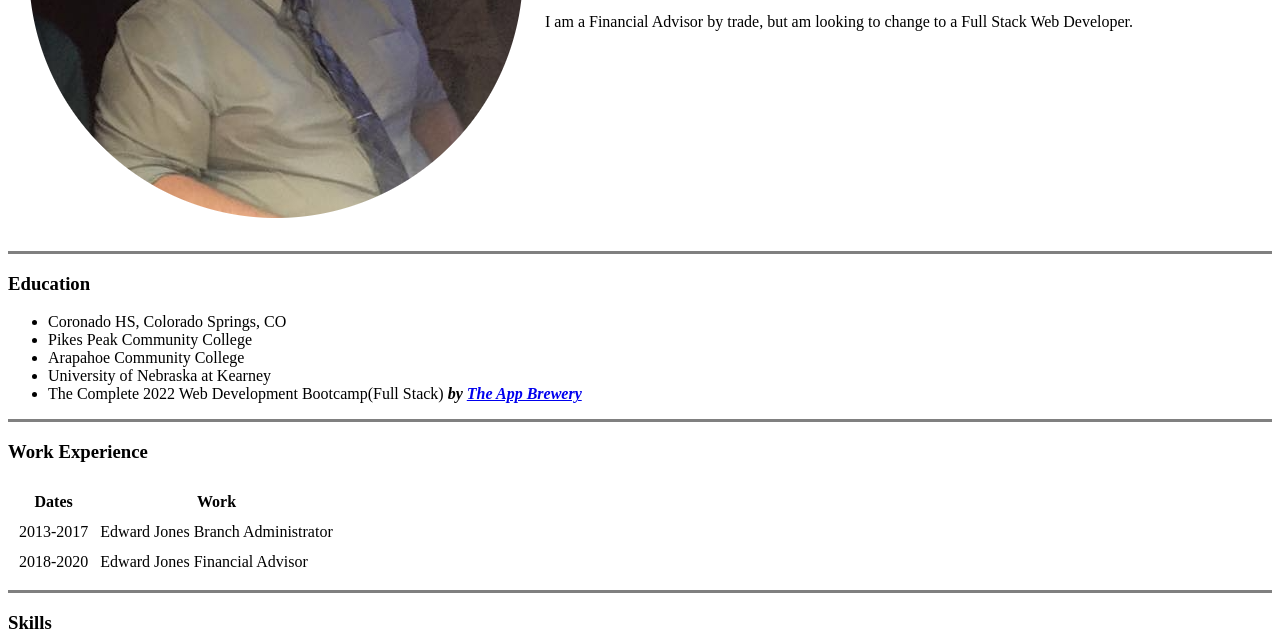
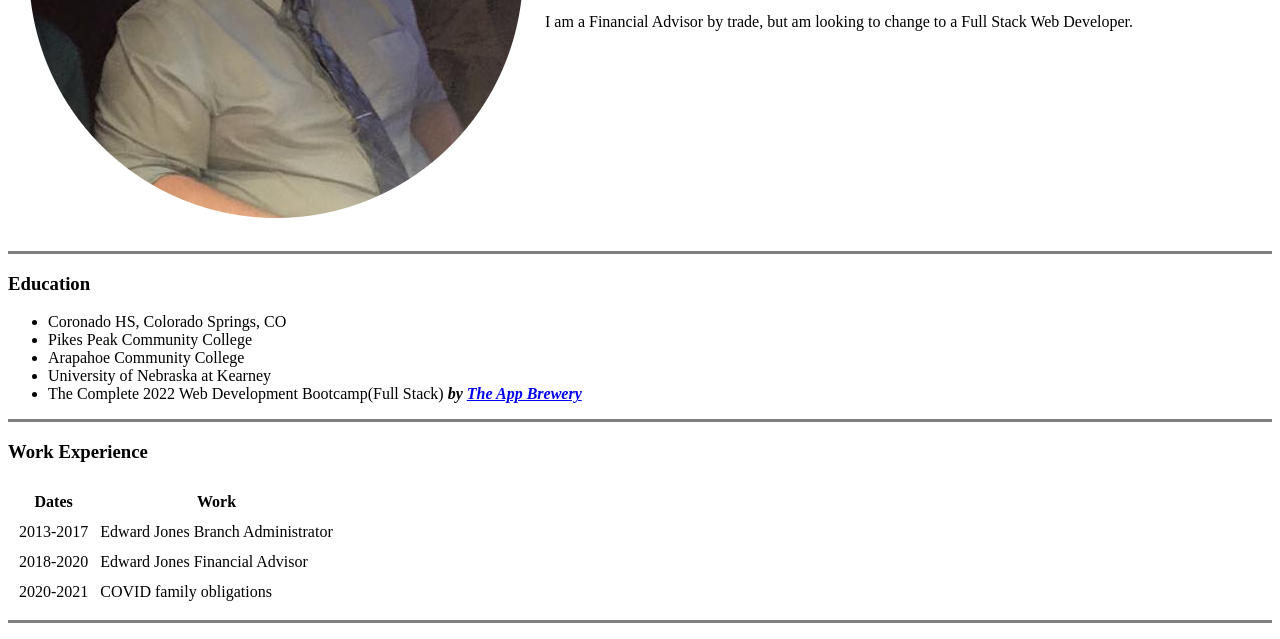
Before and after one commit to rabelz/cv, a plain HTML site: page index.html in a window 1280 px wide. Shown: the part 305-944 px from the top of the page. Drawn offline with Linux system fonts and the light colour scheme.

Commit message:
Updated work history

```diff
--- a/index.html
+++ b/index.html
@@ -43,6 +43,10 @@
         <td>2018-2020</td>
         <td>Edward Jones Financial Advisor</td>
       </tr>
+      <tr>
+        <td>2020-2021</td>
+        <td>COVID family obligations</td>
+      </tr>
         </tbody>
       </table>
         <hr size="3" noshade>
```
